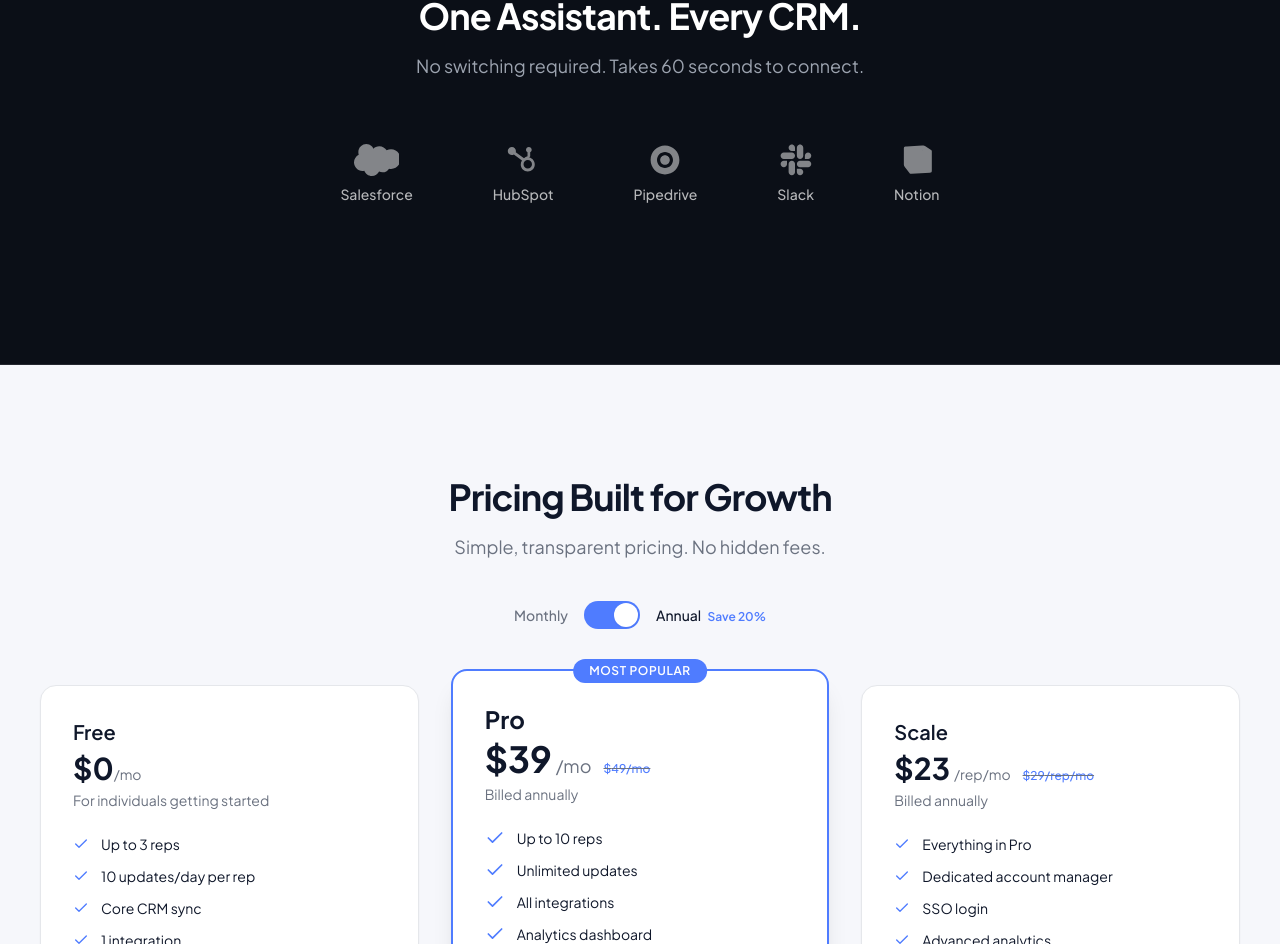
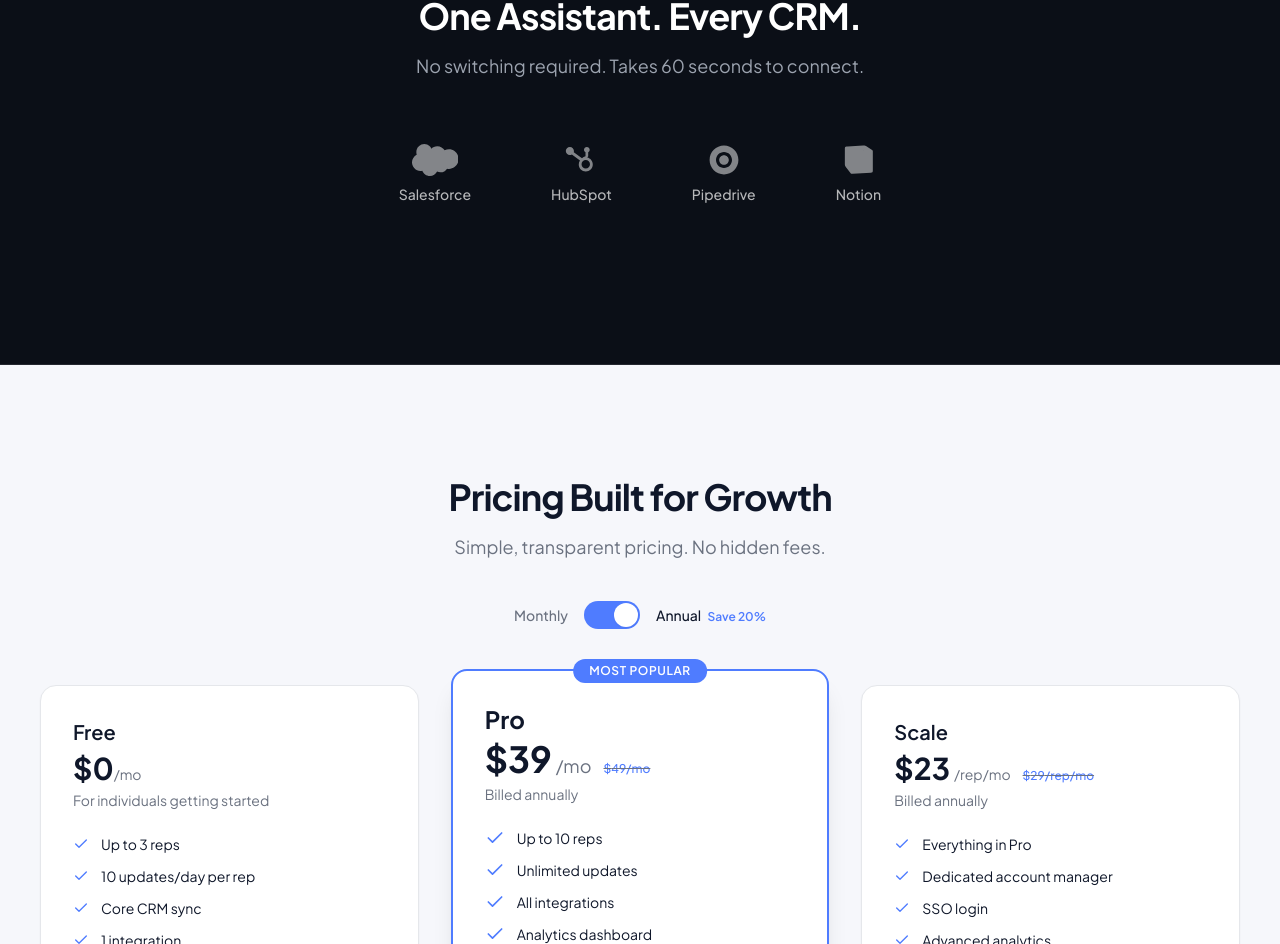
Before and after one commit to sathishprasad/RepLogAI, a Next.js app: page / in a window 1280 px wide. Shown: the part 1888-2832 px from the top of the page. Built offline with nearby package versions, Linux system fonts and the light colour scheme.

Commit message:
ui: remove slack integration from landing page
Co-Authored-By: AdaL <adal@sylph.ai>

```diff
--- a/app/page.tsx
+++ b/app/page.tsx
@@ -178,10 +178,7 @@ export default function LandingPage() {
                 <PipedriveLogo />
                 <span className="text-sm font-medium">Pipedrive</span>
               </div>
-              <div className="flex flex-col items-center gap-2 hover:text-white transition-colors cursor-pointer">
-                <SlackLogo />
-                <span className="text-sm font-medium">Slack</span>
-              </div>
+
               <div className="flex flex-col items-center gap-2 hover:text-white transition-colors cursor-pointer">
                 <NotionLogo />
                 <span className="text-sm font-medium">Notion</span>
```
